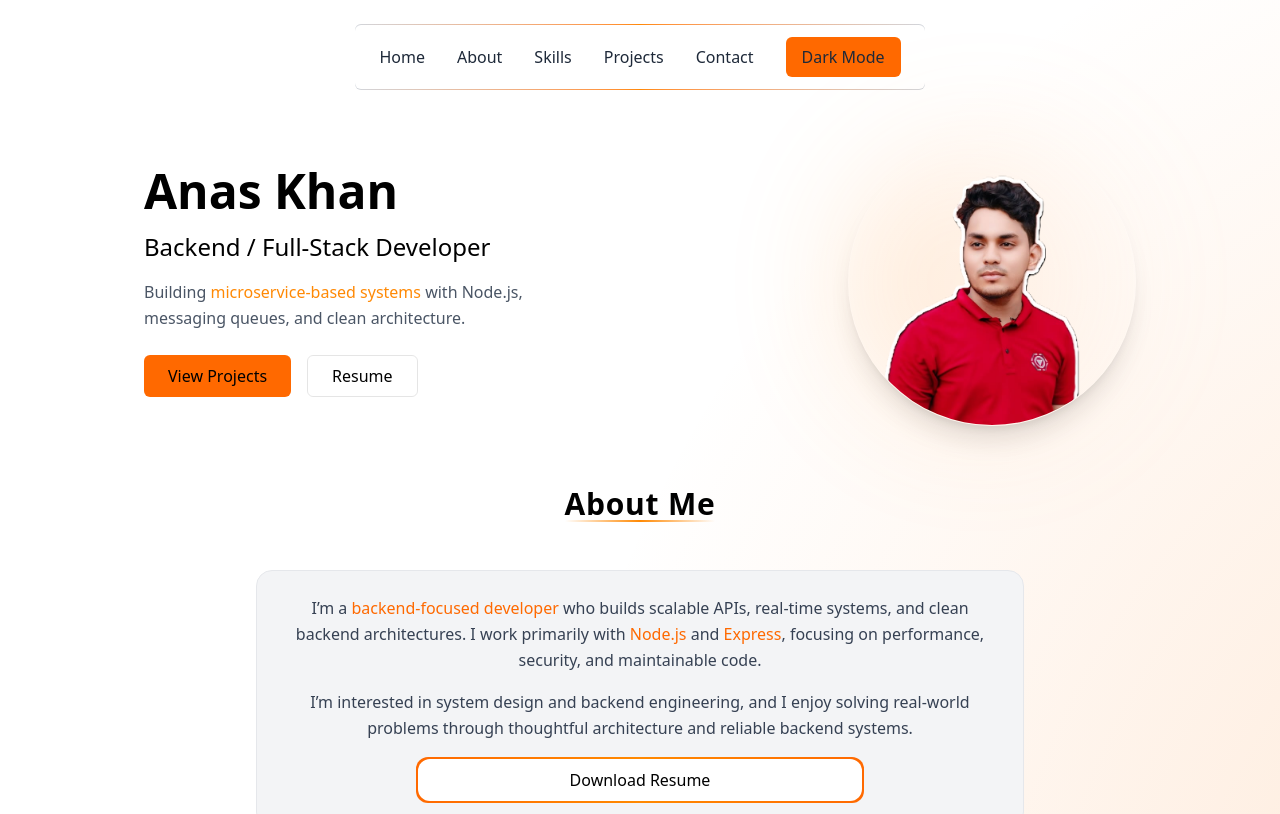
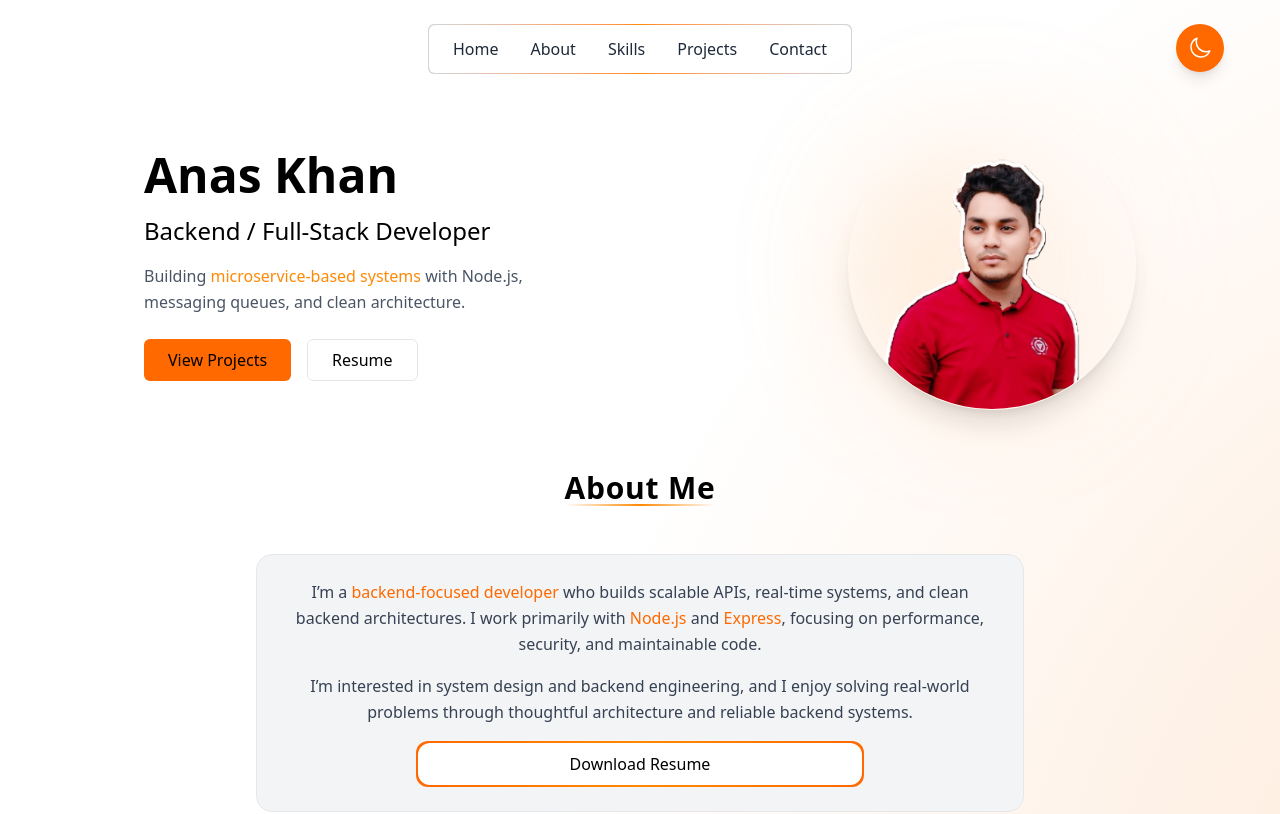
Before and after one commit to anasdotio/portfolio, a React (Vite) app: page / in a window 1280 px wide. Shown: the top 814 px of the page. Built offline with nearby package versions, Linux system fonts and the light colour scheme.

Commit message:
style theme button

```diff
--- a/index.html
+++ b/index.html
@@ -1,5 +1,5 @@
 <!doctype html>
-<html lang="en">
+<html class="scroll-smooth md:scroll-auto" lang="en">
   <head>
     <meta charset="UTF-8" />
     <link rel="icon" type="image/svg+xml" href="/favicon-16x16.png" />
--- a/src/components/ContactUs.jsx
+++ b/src/components/ContactUs.jsx
@@ -24,7 +24,7 @@ const ContactUs = () => {
 
           <div className="space-y-3">
             <input
-              className="bg-gray-100 dark:bg-zinc-900/60 border border-black/10 dark:border-white/10 rounded-xl p-2 w-full focus:outline-none focus:border-orange-400 transition-colors"
+              className="bg-gray-100 dark:bg-zinc-900/60 border border-black/10 dark:border-white/10 rounded-xl p-2 w-full focus:outline-none focus:border-orange-400 transition-colors "
               type="text"
               placeholder="Your Name"
             />
@@ -36,7 +36,7 @@ const ContactUs = () => {
             />
 
             <textarea
-              className="bg-gray-100 dark:bg-zinc-900/60 border border-black/10 dark:border-white/10 rounded-xl p-2 w-full h-38 resize-none focus:outline-none focus:border-orange-400 transition-colors"
+              className="bg-gray-100 dark:bg-zinc-900/60 border border-black/10 dark:border-white/10 rounded-xl p-2 w-full h-38 resize-none focus:outline-none focus:border-orange-400 transition-colors dark:placeholder:text-gray-400 placeholder:text-gray-600"
               placeholder="Your Message"
             />
 
@@ -78,12 +78,11 @@ const ContactUs = () => {
               />
 
               <SocialCard
-                link="https://www.linkedin.com/in/anas-thakur-841/"
+                link="https://www.linkedin.com/in/anaskhan12/"
                 icon={<Linkedin />}
               />
-
               <SocialCard
-                link="https://www.instagram.com/anasdotio/"
+                link="https://www.instagram.com/anas_thakur_841/"
                 icon={<Instagram />}
               />
             </div>
--- a/src/components/Footer.jsx
+++ b/src/components/Footer.jsx
@@ -40,7 +40,7 @@ const Footer = () => {
                 href="#projects"
                 className="hover:text-orange-400 transition-colors cursor-pointer"
               >
-                Products
+                Projects
               </a>
             </ul>
           </div>
@@ -52,14 +52,17 @@ const Footer = () => {
             </h3>
             <div className="flex justify-center md:justify-start gap-4 mt-4">
               <SocialCard
-                link="https://github.com/anaskhan12"
+                link="https://github.com/anasdotio"
                 icon={<Github />}
               />
               <SocialCard
-                link="https://www.linkedin.com/in/anas-khan-0b8b6b218/"
+                link="https://www.linkedin.com/in/anaskhan12/"
                 icon={<Linkedin />}
               />
-              <SocialCard link="mailto:6e2bS@example.com" icon={<Mail />} />
+              <SocialCard
+                link="mailto:anaskhan.cs01@gmail.com"
+                icon={<Mail />}
+              />
             </div>
           </div>
         </div>
--- a/src/components/Navbar.jsx
+++ b/src/components/Navbar.jsx
@@ -4,7 +4,33 @@ import MobileNavbar from "./Navbar/MobileNabar";
 import Theme from "./button/Theme";
 
 const Navbar = () => {
-  const navItems = ["Home", "About", "Skills", "Projects", "Contact"];
+  const navItems = [
+    {
+      id: 1,
+      name: "Home",
+      link: "#home",
+    },
+    {
+      id: 2,
+      name: "About",
+      link: "#about",
+    },
+    {
+      id: 3,
+      name: "Skills",
+      link: "#skill",
+    },
+    {
+      id: 4,
+      name: "Projects",
+      link: "#projects",
+    },
+    {
+      id: 5,
+      name: "Contact",
+      link: "#contact",
+    },
+  ];
 
   return (
     <motion.nav
@@ -28,7 +54,7 @@ const Navbar = () => {
       >
         {navItems.map((item) => (
           <div
-            key={item}
+            key={item.id}
             className="
               relative
               h-6
@@ -46,11 +72,12 @@ const Navbar = () => {
                 group-hover:-translate-y-full
               "
             >
-              {item}
+              {item.name}
             </span>
 
             {/* Hover Text */}
-            <span
+            <a
+              href={item.link}
               className="
                 block
                 text-orange-500 dark:text-orange-400
@@ -58,12 +85,12 @@ const Navbar = () => {
                 group-hover:-translate-y-full
               "
             >
-              {item}
-            </span>
+              {item.name}
+            </a>
           </div>
         ))}
 
-        <Theme />
+        <Theme type="desktop" />
       </div>
 
       <MobileNavbar />
--- a/src/components/Navbar/MobileNabar.jsx
+++ b/src/components/Navbar/MobileNabar.jsx
@@ -31,7 +31,7 @@ const MobileNavbar = () => {
         <motion.div
           initial={{ opacity: 0, x: "100%" }}
           animate={{ opacity: 1, x: 0, transition: { duration: 0.6 } }}
-          className="absolute top-14 left-0 w-full bg-gray-100 dark:bg-zinc-900/80 dark:backdrop-blur-md border border-white/10 py-8 flex flex-col items-center justify-center gap-8 rounded-md"
+          className="absolute top-14 left-0 w-full bg-gray-100 dark:bg-zinc-900/80 dark:backdrop-blur-md border border-white/10  h-85 flex flex-col items-center py-4 gap-8 rounded-md"
         >
           <a
             href="#home"
--- a/src/components/button/Theme.jsx
+++ b/src/components/button/Theme.jsx
@@ -1,14 +1,66 @@
+/* eslint-disable no-unused-vars */
+import { motion, AnimatePresence } from "framer-motion";
 import useTheme from "../hooks/useTheme";
 
-const Theme = () => {
+// Icon components remain the same, but we wrap them in motion.div below
+const SunIcon = () => (
+  <svg
+    xmlns="http://www.w3.org/2000/svg"
+    fill="none"
+    viewBox="0 0 24 24"
+    strokeWidth={1.5}
+    stroke="currentColor"
+    className="w-6 h-6"
+  >
+    <path
+      strokeLinecap="round"
+      strokeLinejoin="round"
+      d="M12 4.5V3m0 18v-1.5m8.485-8.485H21m-18 0h1.515m12.728-6.364l1.06-1.06M4.697 19.303l1.06-1.06m12.728 0l1.06 1.06M4.697 4.697l1.06 1.06M15.75 12A3.75 3.75 0 1112 8.25 3.75 3.75 0 0115.75 12z"
+    />
+  </svg>
+);
+
+const MoonIcon = () => (
+  <svg
+    xmlns="http://www.w3.org/2000/svg"
+    fill="none"
+    viewBox="0 0 24 24"
+    strokeWidth={1.5}
+    stroke="currentColor"
+    className="w-6 h-6"
+  >
+    <path
+      strokeLinecap="round"
+      strokeLinejoin="round"
+      d="M21.752 15.002A9.718 9.718 0 0118 15.75c-5.385 0-9.75-4.365-9.75-9.75 0-1.33.266-2.597.748-3.752A9.753 9.753 0 003 11.25C3 16.635 7.365 21 12.75 21a9.753 9.753 0 009.002-5.998z"
+    />
+  </svg>
+);
+
+const Theme = ({ type }) => {
   const { theme, setTheme } = useTheme();
+
+  const toggleTheme = () => setTheme(theme === "dark" ? "light" : "dark");
+
   return (
-    <div
-      className="px-4 py-2 bg-orange-500 hover:bg-orange-600 rounded-md transition cursor-pointer"
-      onClick={() => setTheme(theme === "dark" ? "light" : "dark")}
+    <motion.button
+      whileHover={{ scale: 1.1 }}
+      whileTap={{ scale: 0.9 }}
+      onClick={toggleTheme}
+      className={`p-3 bg-orange-500 hover:bg-orange-600 rounded-full shadow-lg transition-colors duration-300 cursor-pointer absolute ${type === "desktop" ? "right-10 top-0" : "bottom-2"} text-white overflow-hidden`}
     >
-      {theme === "dark" ? "Light Mode" : "Dark Mode"}
-    </div>
+      <AnimatePresence mode="wait" initial={false}>
+        <motion.div
+          key={theme}
+          initial={{ y: 20, opacity: 0, rotate: 45 }}
+          animate={{ y: 0, opacity: 1, rotate: 0 }}
+          exit={{ y: -20, opacity: 0, rotate: -45 }}
+          transition={{ duration: 0.2, ease: "easeInOut" }}
+        >
+          {theme === "dark" ? <SunIcon /> : <MoonIcon />}
+        </motion.div>
+      </AnimatePresence>
+    </motion.button>
   );
 };
 
```
